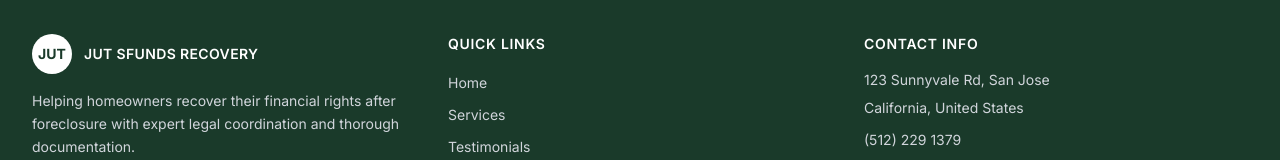
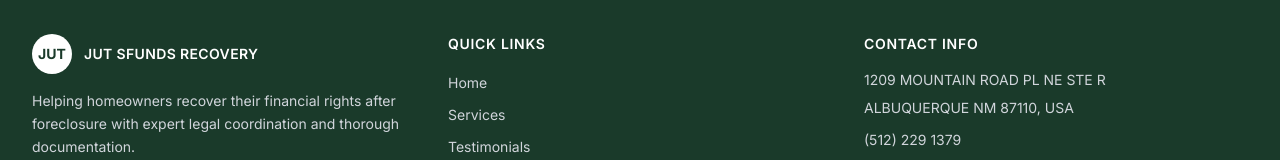
Before and after one commit to Tani1964/JUT, a React (Vite) app: page /contact in a window 1280 px wide. Shown: the part 973-1133 px from the top of the page. Built offline with nearby package versions, Linux system fonts and the light colour scheme.

Commit message:
chore: address update

```diff
--- a/src/components/Footer.jsx
+++ b/src/components/Footer.jsx
@@ -41,8 +41,8 @@ export default function Footer() {
           <div>
             <h3 className="font-semibold mb-4 text-sm uppercase tracking-wider">Contact Info</h3>
             <ul className="space-y-2 text-gray-300 text-sm">
-              <li>123 Sunnyvale Rd, San Jose</li>
-              <li>California, United States</li>
+              <li>1209 MOUNTAIN ROAD PL NE STE R</li>
+              <li>ALBUQUERQUE NM 87110, USA</li>
               <li className="pt-1">(512) 229 1379</li>
               <li>Mon–Fri 10am–5pm, Sat 1pm–5pm</li>
             </ul>
```
